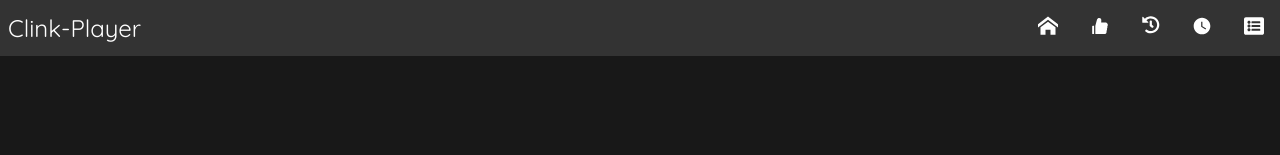
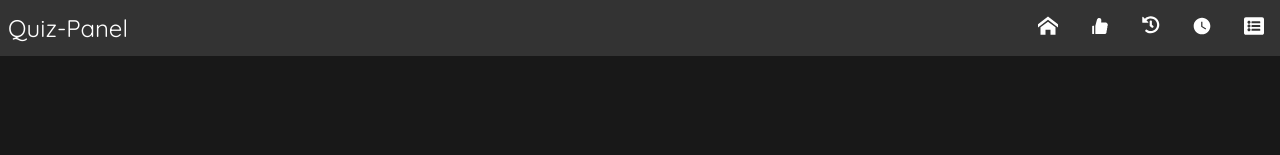
Before and after one commit to syed-minhaj-hussain/quiz-master, a React (Create React App) app: page / in a window 1280 px wide. Shown: the top 155 px of the page. Built offline with nearby package versions, Linux system fonts and the light colour scheme.

Commit message:
added Brand-Name

```diff
--- a/src/components/nav/Navbar.tsx
+++ b/src/components/nav/Navbar.tsx
@@ -14,7 +14,7 @@ export const Navbar = () => {
 
   return (
     <nav className={navStyle.navbar}>
-      <div className={navStyle.brandTitle}>Clink-Player</div>
+      <div className={navStyle.brandTitle}>Quiz-Panel</div>
       <button
         className={navStyle.toggleButton}
         onClick={() => setIsActive((prev) => !prev)}
```
